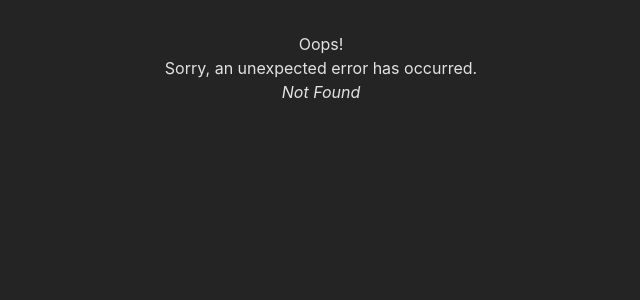
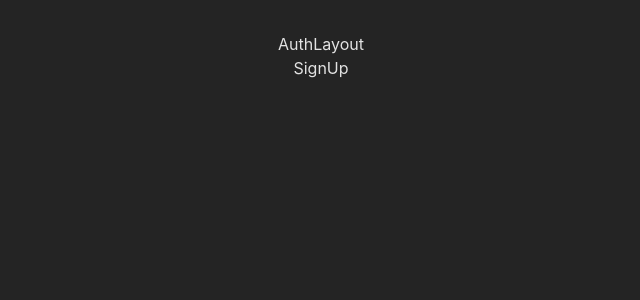
Before and after one commit to lapinRagnar/react-firebase-v9-auth-routes-protected-context-api, a React (Vite) app: page /auth/signup in a window 1280 px wide. Before the commit this address had no page. Shown: the top 300 px of the page, without its empty margins (319-959 px from the left). Built offline with nearby package versions, Linux system fonts and the light colour scheme.

Commit message:
router et layouts suites

```diff
--- a/src/App.jsx
+++ b/src/App.jsx
@@ -1,14 +1,32 @@
 
 import './App.css'
+import { Route, Routes } from 'react-router-dom'
 
+import GlobalLayout from './pages/layouts/GlobalLayout'
+import AuthLayout from './pages/layouts/AuthLayout'
+
+import Signup from './components/Signup'
+import Signin from './components/Signin'
+
+import Home from './pages/Home'
+import Contact from './pages/contact/Contact'
 function App() {
 
 
   return (
     <div>
-    <h1 className="text-center text-5xl font-bold">
-      Firebase Auth & Context api
-    </h1>
+
+      <Routes>
+        <Route element={<GlobalLayout />}>
+          <Route path="/" element={<Home />} />
+          <Route path="/contact" element={<Contact />} />
+        </Route>
+
+        <Route path="/auth" element={<AuthLayout />}>
+          <Route path="signup" element={<Signup />} />
+          <Route path="signin" element={<Signin />} />
+        </Route>
+      </Routes>
     </div>
   )
 }
--- /dev/null
+++ b/src/pages/layouts/AuthLayout.jsx
@@ -0,0 +1,14 @@
+import { Outlet } from "react-router-dom"
+
+const AuthLayout = () => {
+  return (
+    <div>
+      <div>AuthLayout</div>
+      <div>
+        <Outlet />
+      </div>
+    </div>
+  )
+}
+
+export default AuthLayout
--- a/src/pages/layouts/GlobalLayout.jsx
+++ b/src/pages/layouts/GlobalLayout.jsx
@@ -2,11 +2,16 @@ import { Outlet } from "react-router-dom"
 const GlobalLayout = () => {
   return (
     <div>
-      <div>Layout Principale</div>
-      <div>
-        <Outlet />
-      </div>
-      <div>Footer</div>
+    <h1 className="text-center text-5xl font-bold">
+    Firebase Auth & Context api
+    </h1>
+    <div>Layout Principale</div>
+
+    <div>
+      <Outlet />
+    </div>
+
+    <div>Footer</div>
     </div>
   )
 }
```
Also changed, not shown: src/main.jsx (+24 -10 lines), 1 other file (tests, documents, lock files or other folders).
